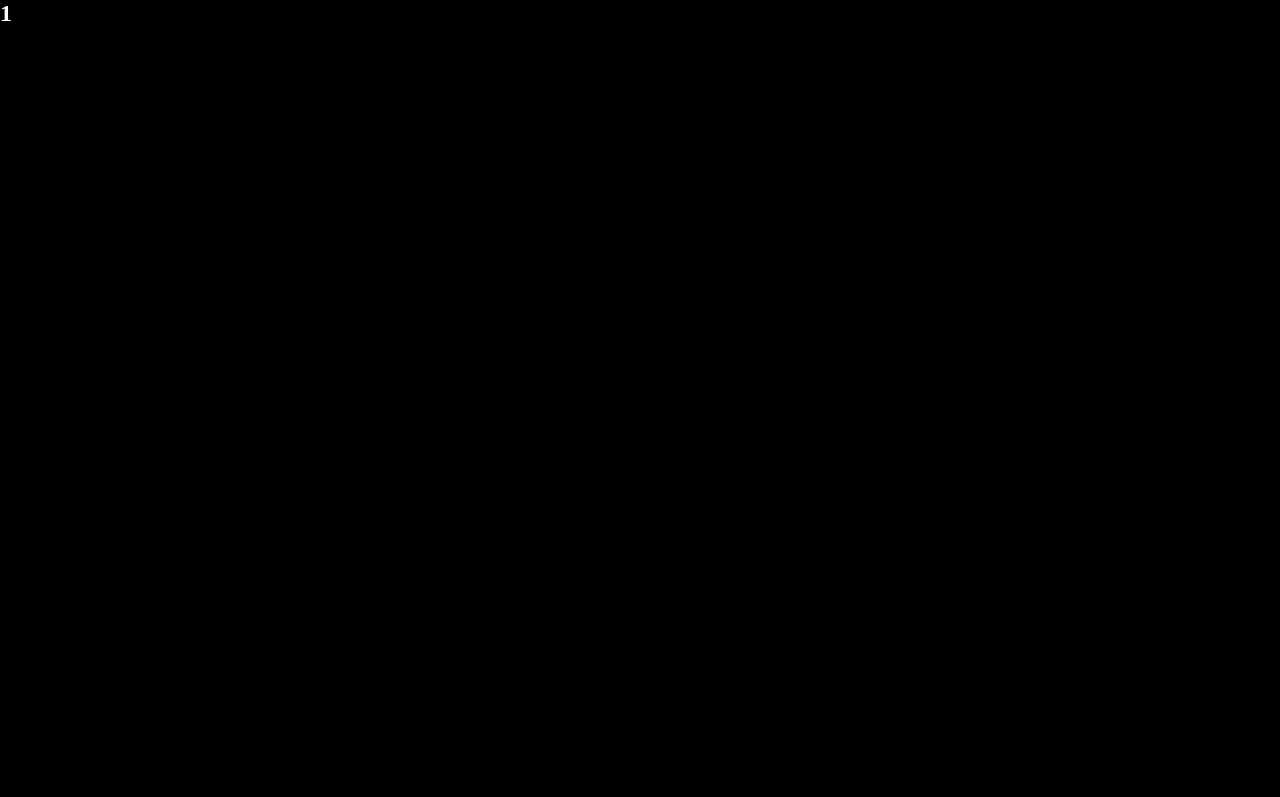
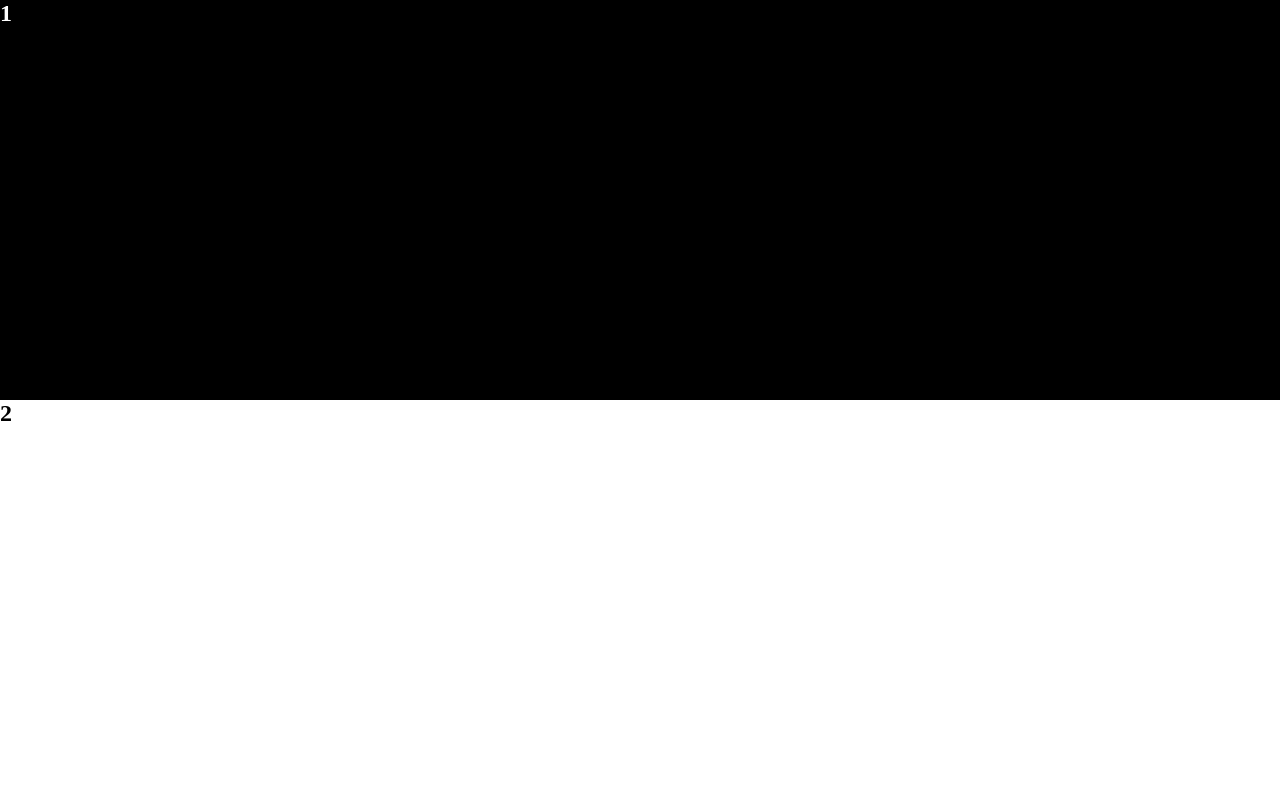
Before and after one commit to andersonAlmeida/scrollManager, a website: page index.html in a window 1280 px wide. Shown: the top 797 px of the page. Drawn offline with nearby package versions, Linux system fonts and the light colour scheme.

Commit message:
jquery data

```diff
--- a/index.html
+++ b/index.html
@@ -15,8 +15,8 @@
 			margin: 0;
 		}
 		.sec {
-			/*height: 400px;*/
-			height: 100%;
+			height: 400px;
+			/*height: 100%;*/
 			width: 100%;
 		}
 
@@ -39,7 +39,7 @@
 
 	<script>
 		$('.sec').scrollmanager({
-			offset: .4,
+			offset: .3,
 			onEnter: function(elm) {
 				console.log("entrou: ", elm, " inview: ", this.inView);
 				location.hash = $(elm).data('hash');
@@ -47,12 +47,12 @@
 			onExit: function(elm) {
 				console.log("saiu: ", elm, " inview: ", this.inView);
 			},
-			// onceEnter: function(elm) {
-			// 	console.log("UMA VEZ QUANDO ENTRAR : ", elm, " inview: ", this.inView);
-			// },
-			// onceExit: function(elm) {
-			// 	console.log("UMA VEZ QUANDO SAIR : ", elm, " inview: ", this.inView);
-			// }
+			onceEnter: function(elm) {
+				console.log("UMA VEZ QUANDO ENTRAR : ", elm, " inview: ", this.inView);
+			},
+			onceExit: function(elm) {
+				console.log("UMA VEZ QUANDO SAIR : ", elm, " inview: ", this.inView);
+			}
 		});
 	</script>
 </body>
--- a/src/scrollManager.js
+++ b/src/scrollManager.js
@@ -15,6 +15,8 @@
 		this.inView = false;
 		this.offset = options.offset;
 		this.scrollDirection = $(this.context).scrollTop();
+
+		element.data("scrollmanager", this);
 
 		// bind events
 		this.binds();
@@ -39,11 +41,6 @@
 		var w = $(win),
 			sec = this.element,
 			context = $(this.context),
-			// secHeight = sec.height() * this.offset,
-			// secTop = sec.offset().top,
-			// secBottom = secTop + secHeight,
-			// scrollTop = context.scrollTop(),
-			// winOffset = context.scrollTop() + w.innerHeight,
 			offset = sec.height() * this.offset;
 
 		var viewport = {
@@ -56,12 +53,6 @@
 	    var bounds = this.element.offset();
 	    bounds.right = bounds.left + this.element.outerWidth();
 	    bounds.bottom = bounds.top + this.element.outerHeight();
-
-		    //(!(viewport.right < bounds.left || viewport.left > bounds.right || viewport.bottom < bounds.top || viewport.top > bounds.bottom))
-
-		// debugger;
-
-		// if( !this.inView && ( (bounds.top + offset < viewport.bottom && bounds.top - offset >= viewport.top) || (bounds.bottom <= viewport.bottom && bounds.bottom - offset > viewport.top) ) ) {
 
 		if(direction > 0) {
 			if( !this.inView && ( (bounds.top + offset < viewport.bottom && bounds.top >= viewport.top) || (bounds.bottom <= viewport.bottom && bounds.bottom - offset > viewport.top) ) ) {
```
Also changed, not shown: build/scrollManager.min.js, 1 other file. Lines whose indentation alone changed are shown as unchanged.
